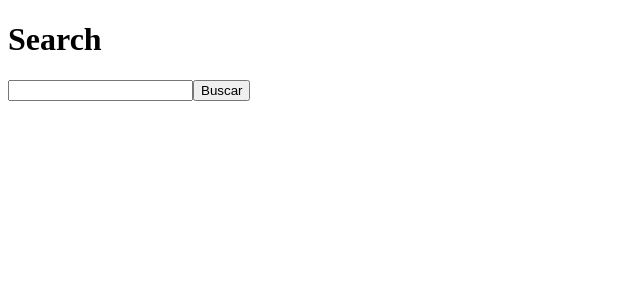
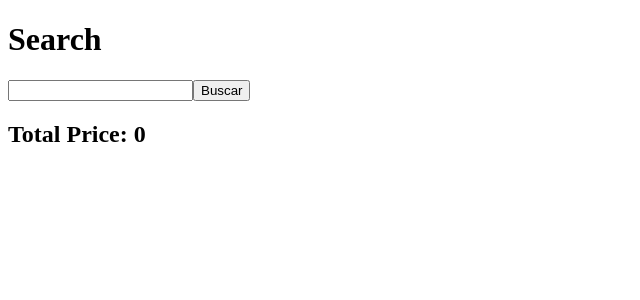
Before and after one commit to Gabriel3421/ignite-performance-react, a Next.js app: page / in a window 1280 px wide. Shown: the top 300 px of the page, without its empty margins (0-640 px from the left). Built offline with nearby package versions, Linux system fonts and the light colour scheme.

Commit message:
add useMemo

```diff
--- a/components/SearchResults.tsx
+++ b/components/SearchResults.tsx
@@ -1,3 +1,4 @@
+import { useMemo } from "react"
 import { ProductItem } from "./ProductItem"
 
 interface SearchResultsProps {
@@ -8,8 +9,14 @@ interface SearchResultsProps {
   }>
 }
 export function SearchResults({ results }:SearchResultsProps) {
+  const totalPrice = useMemo(() => {
+    return results.reduce((acc, product) => {
+      return acc + product.price
+    }, 0)
+  }, [results])
   return (
     <div>
+      <h2>Total Price: {totalPrice}</h2>
       {
         results.map(product => {
           return(
```
